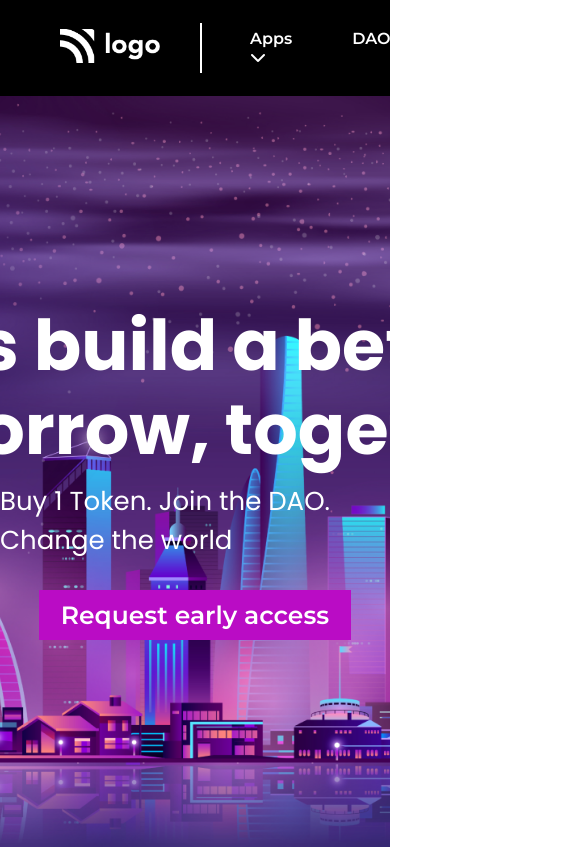
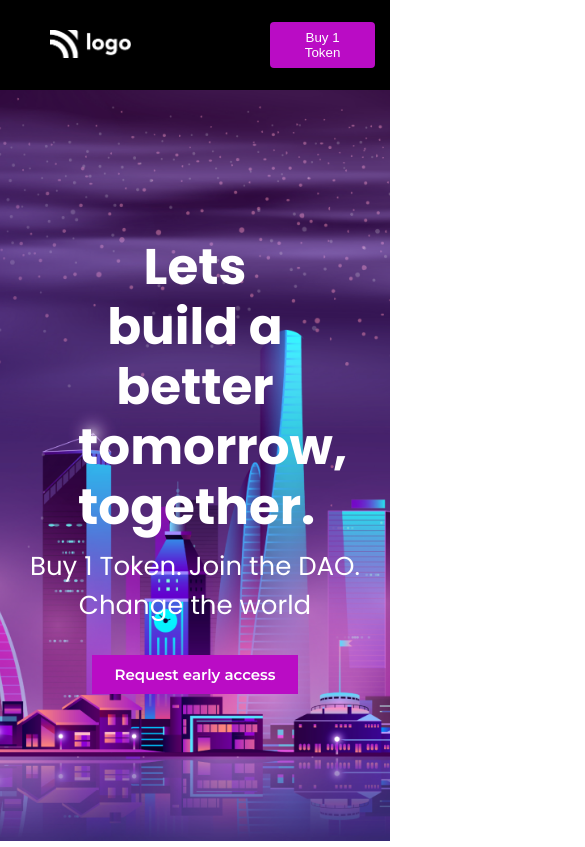
Before and after one commit to raj-prog/live-class-project-05, a plain HTML site: page index.html in a window 390 px wide. Shown: the top 847 px of the page, 585 px wide, since content can reach past the window. Drawn offline with Linux system fonts and the light colour scheme.

Commit message:
added responsiveness

```diff
--- a/index.html
+++ b/index.html
@@ -5,6 +5,7 @@
     <meta http-equiv="X-UA-Compatible" content="IE=edge" />
     <meta name="viewport" content="width=device-width, initial-scale=1.0" />
     <link rel="stylesheet" href="style.css" />
+    <link rel="stylesheet" href="/media.css" />
     <link rel="preconnect" href="https://fonts.googleapis.com" />
     <link rel="preconnect" href="https://fonts.gstatic.com" crossorigin />
     <link
--- /dev/null
+++ b/media.css
@@ -0,0 +1,26 @@
+/* Laptop */
+@media screen and (max-width: 64rem) {
+  .list-item {
+    display: none;
+  }
+
+  .line {
+    display: none;
+  }
+}
+
+/* Tablet */
+@media screen and (max-width: 48rem) {
+  .hero-heading {
+    font-size: 5rem;
+  }
+
+  .hero-description {
+    font-style: 1.5rem;
+    text-align: center;
+  }
+
+  .button-large {
+    font-size: 1.5rem;
+  }
+}
--- a/style.css
+++ b/style.css
@@ -4,8 +4,9 @@
   box-sizing: border-box;
 }
 
+html,
 body {
-  overflow: hidden;
+  font-size: 62.5%;
 }
 
 /* Navbar */
@@ -14,20 +15,21 @@ body {
   justify-content: space-between;
   align-items: center;
   background-color: #000;
-  padding: 25px 60px;
+  gap: 2rem;
   font-family: 'Montserrat', sans-serif;
 }
 
 .logo {
-  margin-right: 60px;
-  width: 100px;
+  margin: 3rem;
+  margin-left: 5rem;
+  width: 35%;
 }
 
 .line {
-  border-right: 2px solid #fff;
-  height: 50px;
+  border-right: 0.2rem solid #fff;
+  height: 5rem;
   position: absolute;
-  left: 200px;
+  left: 20rem;
 }
 
 .grow-list {
@@ -41,16 +43,17 @@ body {
 .list-item {
   color: #fff;
   list-style-type: none;
-  padding: 0 30px;
+  padding: 0 3rem;
+  font-size: 1.6rem;
 }
 
 .button-small {
-  padding: 8px 20px;
-  margin-right: 15px;
+  padding: 0.8rem 2rem;
+  margin-right: 1.5rem;
   color: #fff;
-  background-color: #BA0CC5;
+  background-color: #ba0cc5;
   border: none;
-  border-radius: 4px;
+  border-radius: 0.4rem;
 }
 
 /* Hero Section */
@@ -60,14 +63,14 @@ body {
   flex-direction: column;
   justify-content: center;
   align-items: center;
-  font-family: "Poppins", sans-serif;
+  font-family: 'Poppins', sans-serif;
   position: relative;
 }
 
 .hero::before {
-  content: "";
+  content: '';
   position: absolute;
-  background: url("./assets/bg.png") no-repeat center center/cover;
+  background: url('./assets/bg.png') no-repeat center center/cover;
   top: 0px;
   left: 0px;
   bottom: 0px;
@@ -77,9 +80,9 @@ body {
 
 .hero-heading {
   position: relative;
-  width: 900px;
+  width: 60%;
   text-align: center;
-  font-size: 70px;
+  font-size: 7rem;
   color: #fff;
   line-height: 1.2;
 }
@@ -87,17 +90,17 @@ body {
 .hero-description {
   position: relative;
   color: #fff;
-  margin-top: 10px;
-  font-size: 26px;
+  margin-top: 1rem;
+  font-size: 2.6rem;
 }
 
 .button-large {
   position: relative;
   font-family: 'Montserrat', sans-serif;
   color: #fff;
-  background-color: #BA0CC5;
+  background-color: #ba0cc5;
   border: none;
-  font-size: 25px;
-  padding: 10px 22px;
-  margin-top: 30px;
+  font-size: 2.5rem;
+  padding: 1rem 2.2rem;
+  margin-top: 3rem;
 }
```
Also changed, not shown: test.html (deleted, +0 -12 lines), thumbnail.png (deleted), 1 other file.
